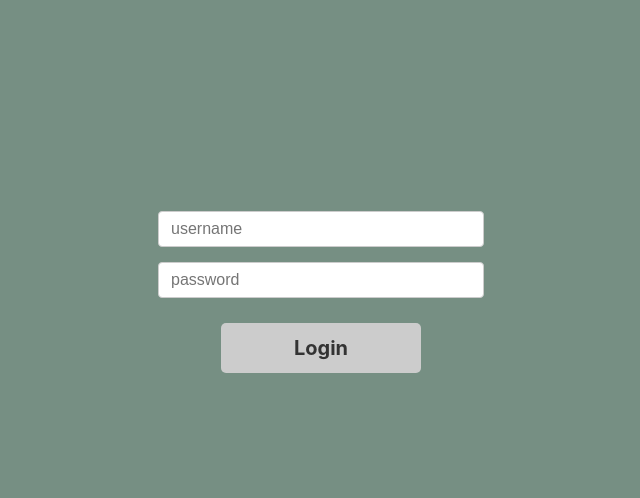
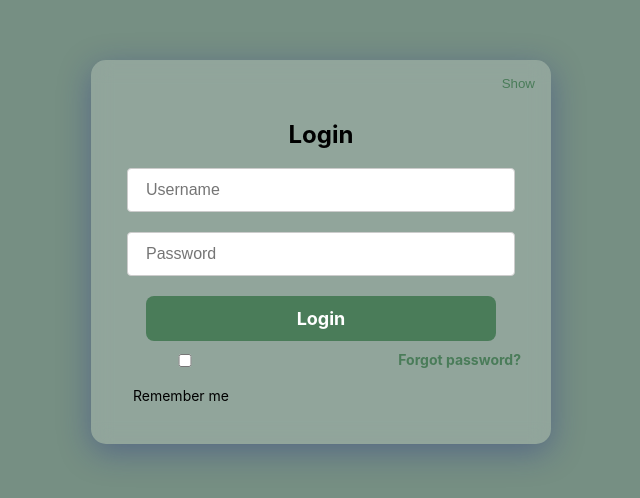
Before and after one commit to AngelaYu-3/GoodTunes, a React (Create React App) app: page / in a window 1280 px wide. Shown: the part 148-646 px from the top of the page, without its empty margins (319-959 px from the left). Built offline with nearby package versions, Linux system fonts and the light colour scheme.

Commit message:
made Jas branch and log in/profile pages

```diff
--- a/src/pages/LoginPage/loginPage.css
+++ b/src/pages/LoginPage/loginPage.css
@@ -1,61 +1,80 @@
+
 .login-page {
-    /* full-page background */
-    background-color: #768f83; /* Sage green color from the image */
+  background-color: #768f83;
   min-height: 100vh;
-    width: 100%;
   display: flex;
   justify-content: center;
   align-items: center;
+  font-family: 'Inter', sans-serif;
 }
 
 .login-form-container {
-    /* center the form both horizontally and vertically */
-    display: flex;
-    flex-direction: column;
-    align-items: center;
-    justify-content: center;
+  background: rgba(255, 255, 255, 0.2);
+  backdrop-filter: blur(10px);
+  border-radius: 15px;
+  padding: 40px 30px;
+  box-shadow: 0 8px 32px 0 rgba(31, 38, 135, 0.37);
   width: 100%;
-    max-width: 400px; /* Adjust as needed */
-    padding-top: 80px;
-  }
-
-  form {
-    /* center the form contents */
-    display: flex;
-    flex-direction: column;
-    align-items: center;
-    width: 100%;
-  }
-
-  .form-group {
-    width: 100%;
-    margin-bottom: 15px;
-    display: flex;
-    justify-content: center;
+  max-width: 400px;
+  text-align: center;
 }
 
 input {
-    padding: 8px 12px;
-    width: 300px;
+  padding: 12px 18px;
+  width: 100%;
+  max-width: 350px;
+  margin-bottom: 20px;
   border: 1px solid #ccc;
   border-radius: 4px;
   font-size: 16px;
+  transition: border 0.3s ease;
+}
+
+input:focus {
+  border-color: #4a7c59;
+  outline: none;
 }
 
 .login-button {
-    margin-top: 10px;
-    padding: 8px 24px;
-    background-color: #ccc;
-    color: #333;
+  background-color: #4a7c59;
+  color: white;
   border: none;
-    border-radius: 5px;
-    font-size: 20px;
+  border-radius: 8px;
+  font-size: 18px;
+  font-weight: bold;
+  padding: 12px 24px;
+  transition: all 0.3s ease;
   cursor: pointer;
-    transition: background-color 0.3s;
-    width: 200px;
-    height: 50px;
+  width: 100%;
+  max-width: 350px;
 }
 
 .login-button:hover {
-    background-color: #bbb;
+  background-color: #3a6649;
+  transform: scale(1.05);
 }
+
+.error-message {
+  color: red;
+  font-size: 14px;
+  margin-bottom: 15px;
+  font-weight: bold;
+}
+
+/*remember me & forgot password part of log in*/
+.form-options {
+  display: flex;
+  justify-content: space-between;
+  font-size: 14px;
+  margin-top: 10px;
+}
+
+.form-options a {
+  color: #4a7c59;
+  text-decoration: none;
+  font-weight: bold;
+}
+
+.form-options a:hover {
+  text-decoration: underline;
+}
--- a/src/pages/LoginPage/loginPage.js
+++ b/src/pages/LoginPage/loginPage.js
@@ -1,31 +1,51 @@
-import React, { useEffect, useState } from "react";
+import React, { useState } from "react";
 import { useNavigate } from 'react-router-dom';
-import Button from '../../components/Button/button';
+import Button from '../../components/Button/button'; // Assuming Button component is styled properly
 import './loginPage.css';
 
 function LoginPage() {
   const navigate = useNavigate();
   const [username, setUsername] = useState('');
   const [password, setPassword] = useState('');
+  const [isSubmitting, setIsSubmitting] = useState(false);
+  const [error, setError] = useState('');
+  const [showPassword, setShowPassword] = useState(false);
 
-  // function to handle navigation
+  // Handle navigation to profile after successful login
   const goToProfile = () => {
     navigate('/profile');
   };
 
-  // function to handle login submission
-  // fix later to deal with authentication w/ firebase--function needs to be asynchronous
-  const handleSubmit = (e) => {
+  // Handle form submission
+  const handleSubmit = async (e) => {
     e.preventDefault();
+    setIsSubmitting(true);
 
-    // handle authentication here
-    console.log('Login attempt with:', username, password);
-    goToProfile();
-  }
+    if (!username || !password) {
+      setError("Please fill out all fields.");
+      setIsSubmitting(false);
+      return;
+    }
+
+    try {
+      // Here you would handle Firebase authentication or your own logic
+      console.log('Logging in with:', username, password);
+      goToProfile(); // On successful login
+    } catch (err) {
+      setError('Login failed. Please try again.');
+    } finally {
+      setIsSubmitting(false);
+    }
+  };
 
   return (
     <div className="login-page">
       <div className="login-form-container">
+        <h2>Login</h2>
+
+        {/* Display error if any */}
+        {error && <p className="error-message">{error}</p>}
+
         <form onSubmit={handleSubmit}>
           <div className="form-group">
             <input
@@ -33,26 +53,48 @@ function LoginPage() {
               id="username"
               value={username}
               onChange={(e) => setUsername(e.target.value)}
-              placeholder="username"
+              placeholder="Username"
               required
             />
           </div>
 
           <div className="form-group">
             <input
-              type="password"
+              type={showPassword ? "text" : "password"}
               id="password"
               value={password}
               onChange={(e) => setPassword(e.target.value)}
-              placeholder="password"
+              placeholder="Password"
               required
             />
+            <button
+              type="button"
+              onClick={() => setShowPassword(!showPassword)}
+              style={{
+                position: "absolute",
+                top: "15px",
+                right: "10px",
+                background: "transparent",
+                border: "none",
+                color: "#4a7c59",
+                cursor: "pointer"
+              }}
+            >
+              {showPassword ? "Hide" : "Show"}
+            </button>
           </div>
 
-          <Button type="submit" className="login-button">
-            Login
+          <Button type="submit" className="login-button" disabled={isSubmitting}>
+            {isSubmitting ? 'Logging in...' : 'Login'}
           </Button>
         </form>
+
+        <div className="form-options">
+          <label>
+            <input type="checkbox" /> Remember me
+          </label>
+          <a href="/forgot-password">Forgot password?</a>
+        </div>
       </div>
     </div>
   );
--- a/src/pages/ProfilePage/profilePage.css
+++ b/src/pages/ProfilePage/profilePage.css
@@ -6,4 +6,87 @@
   flex-direction: column;
   justify-content: center;
   align-items: center;
+  font-family: 'Arial', sans-serif;
+  text-align: center;
+  padding: 20px;
+  box-sizing: border-box;
+  position: relative;
 }
+
+h1 {
+  color: #fff;
+  font-size: 3rem;
+  font-weight: bold;
+  margin-bottom: 10px;
+  text-shadow: 2px 2px 5px rgba(0, 0, 0, 0.3);
+}
+
+/* 👤 Profile Info Styling */
+.profile-info {
+  background-color: rgba(255, 255, 255, 0.95);
+  padding: 20px;
+  border-radius: 12px;
+  box-shadow: 0 4px 12px rgba(0, 0, 0, 0.2);
+  margin-bottom: 25px;
+  display: flex;
+  flex-direction: column;
+  align-items: center;
+}
+
+.profile-picture {
+  border-radius: 50%;
+  width: 120px;
+  height: 120px;
+  object-fit: cover;
+  margin-bottom: 10px;
+}
+
+/* 🎵 Add Song Button */
+.profile-button {
+  background-color: #4a7c59;
+  color: white;
+  border: none;
+  padding: 12px 24px;
+  font-size: 1.2rem;
+  border-radius: 8px;
+  cursor: pointer;
+  transition: background-color 0.3s ease, transform 0.2s ease;
+  margin: 10px 0;
+  width: 200px;
+}
+
+.profile-button:hover {
+  background-color: #3a6649;
+  transform: scale(1.05);
+}
+
+/* 😴 Logout Button */
+.logout-button {
+  background-color: #e74c3c; /* Red button */
+  color: white;
+  border: none;
+  padding: 10px 20px;
+  font-size: 1rem;
+  border-radius: 6px;
+  cursor: pointer;
+  transition: background-color 0.3s ease;
+  margin-top: 10px;
+}
+
+.logout-button:hover {
+  background-color: #c0392b;
+}
+
+/* 🌄 Background image overlay */
+.profile-page::before {
+  content: '';
+  position: absolute;
+  top: 0;
+  left: 0;
+  right: 0;
+  bottom: 0;
+  background: url('https://placekitten.com/800/600') no-repeat center center fixed;
+  background-size: cover;
+  opacity: 0.2;
+  z-index: -1;
+}
--- a/src/pages/ProfilePage/profilePage.js
+++ b/src/pages/ProfilePage/profilePage.js
@@ -6,16 +6,43 @@ import './profilePage.css';
 function ProfilePage() {
   const navigate = useNavigate();
 
-  // function to handle navigation
+  // Simulated user info (you'll replace this with real data later)
+  const user = {
+    username: 'user xxx',
+    profilePicture: 'https://i.pravatar.cc/150?img=5' // fun placeholder image
+  };
+
+  // Go to Add Song page
   const goToAddSong = () => {
     navigate('/addSong');
   };
 
+  // Handle Logout (simple redirect for now)
+  const handleLogout = () => {
+    // you could clear auth tokens here
+    navigate('/login');
+  };
+
   return (
     <div className="profile-page">
-      <h1>Profile Page</h1>
+      <h1>Welcome to Your Profile! 🌟</h1>
 
-      <Button to={"/addSong"}>Go to Add Song</Button>
+      <div className="profile-info">
+        <img
+          src={user.profilePicture}
+          alt="User"
+          className="profile-picture"
+        />
+        <h2>{user.username}</h2>
+      </div>
+
+      <Button className="profile-button" onClick={goToAddSong}>
+        Add Song 🎶
+      </Button>
+
+      <button className="logout-button" onClick={handleLogout}>
+        Logout 🚪
+      </button>
     </div>
   );
 }
```
Lines whose indentation alone changed are shown as unchanged.
